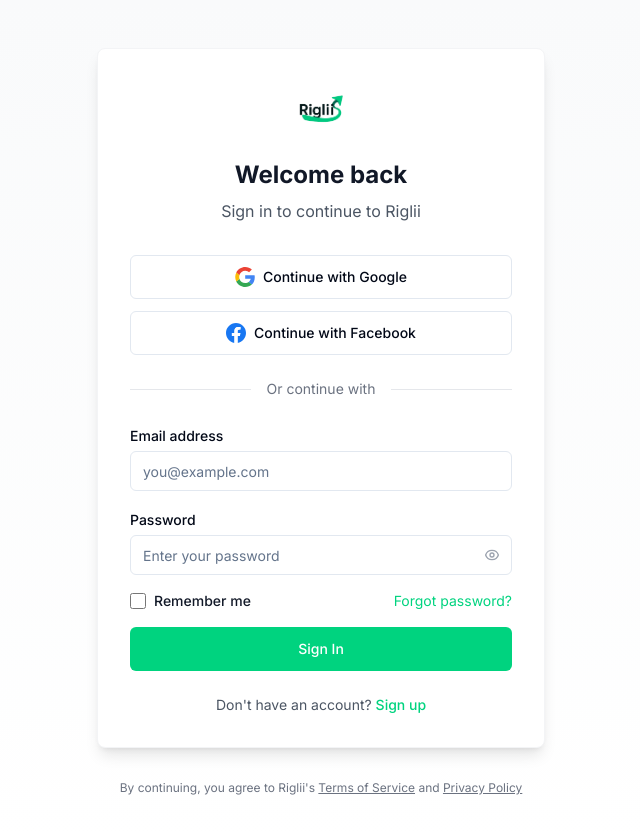
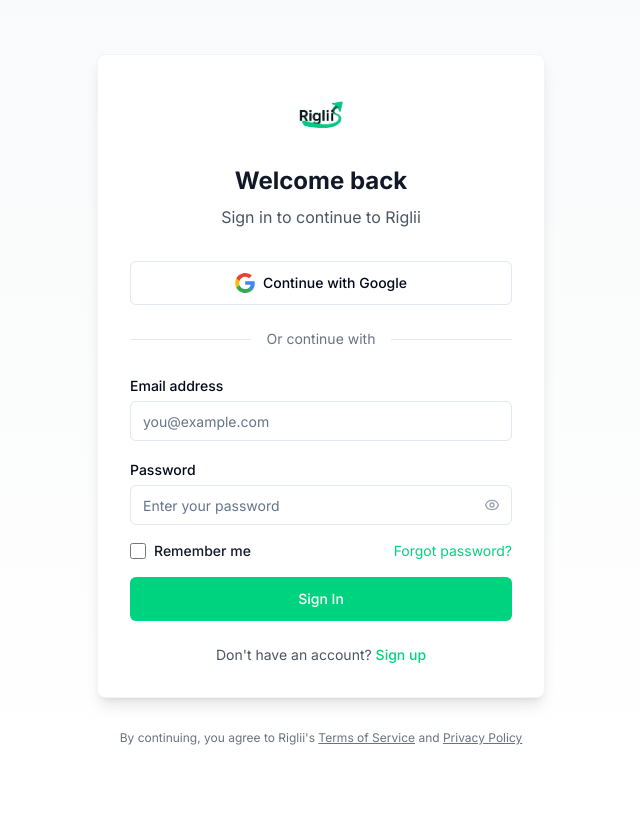
Before and after one commit to Aerovity/Riglii---Freelance, a Next.js app in the folder frontend/riglii-marketplace/: page /login in a window 1280 px wide. Shown: the top 834 px of the page, without its empty margins (319-959 px from the left). After the commit the page ends 800 px from the top, so only its background shows below. Built offline with nearby package versions, Linux system fonts and the light colour scheme.

Commit message:
remove the meta sign up

```diff
--- a/frontend/riglii-marketplace/app/login/page.tsx
+++ b/frontend/riglii-marketplace/app/login/page.tsx
@@ -94,7 +94,7 @@ export default function SignInPage() {
         }
     }
 
-    const handleSocialLogin = async (provider: 'google' | 'facebook') => {
+    const handleSocialLogin = async (provider: 'google' ) => {
         setError('')
         setIsLoading(true)
 
@@ -180,26 +180,6 @@ export default function SignInPage() {
                             Continue with Google
                         </Button>
 
-                        <Button
-                            type="button"
-                            variant="outline"
-                            size="lg"
-                            className="w-full"
-                            onClick={() => handleSocialLogin('Facebook')}
-                            disabled={isLoading}>
-                            <svg
-                                xmlns="http://www.w3.org/2000/svg"
-                                className="w-5 h-5 mr-2"
-                                viewBox="0 0 256 256">
-                                <path
-                                    fill="#1877f2"
-                                    d="M256 128C256 57.308 198.692 0 128 0S0 57.308 0 128c0 63.888 46.808 116.843 108 126.445V165H75.5v-37H108V99.8c0-32.08 19.11-49.8 48.348-49.8C170.352 50 185 52.5 185 52.5V84h-16.14C152.959 84 148 93.867 148 103.99V128h35.5l-5.675 37H148v89.445c61.192-9.602 108-62.556 108-126.445"></path>
-                                <path
-                                    fill="#fff"
-                                    d="m177.825 165l5.675-37H148v-24.01C148 93.866 152.959 84 168.86 84H185V52.5S170.352 50 156.347 50C127.11 50 108 67.72 108 99.8V128H75.5v37H108v89.445A129 129 0 0 0 128 256a129 129 0 0 0 20-1.555V165z"></path>
-                            </svg>
-                            Continue with Facebook
-                        </Button>
                     </div>
 
                     <div className="relative my-6">
```
